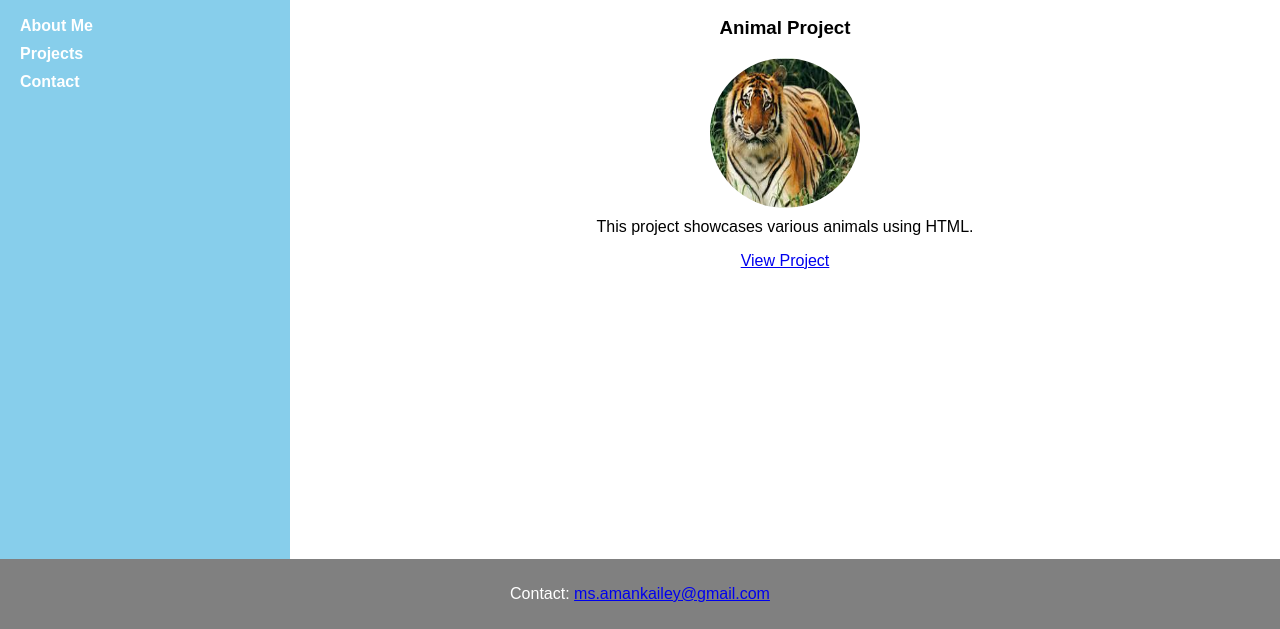
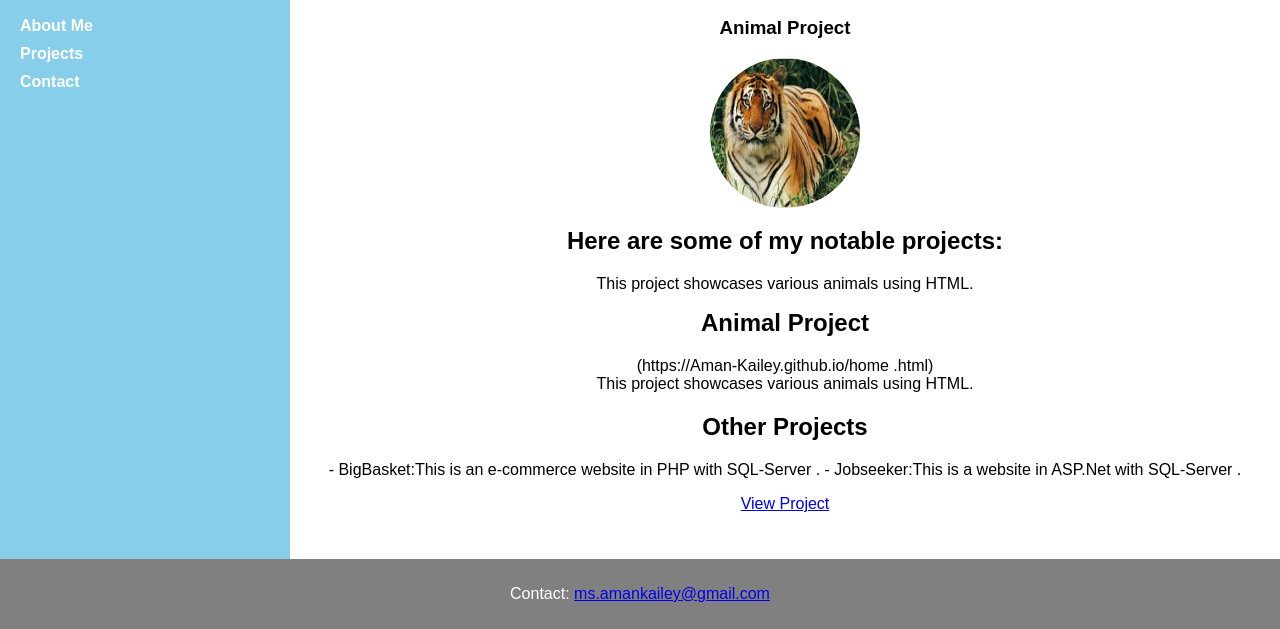
Before and after one commit to Aman-Kailey/Aman-Kailey.github.io, a plain HTML site: page projects.html in a window 1280 px wide. Shown: the part 171-800 px from the top of the page. Drawn offline with Linux system fonts and the light colour scheme.

Commit message:
Update projects.html

```diff
--- a/projects.html
+++ b/projects.html
@@ -27,7 +27,14 @@
                         <h3>Animal Project</h3>
                         <div class="profile-container">
                             <img src="102.jpg" alt="Animal Project" class="profile-photo">
-                            <p>This project showcases various animals using HTML.</p>
+                            <h1>Here are some of my notable projects:</h1>
+                            <p>This project showcases various animals using HTML.<br>
+                         <h2>Animal Project</h2>(https://Aman-Kailey.github.io/home .html)<br>
+                            This project showcases various animals using HTML.</p>
+
+                            <h1>Other Projects</h1>
+<p>- BigBasket:This is an e-commerce website in PHP with SQL-Server .
+- Jobseeker:This is a website in ASP.Net with SQL-Server .</p>
                             <a href="home .html" target="_blank">View Project</a>
                         </div>
                     </div>
```
